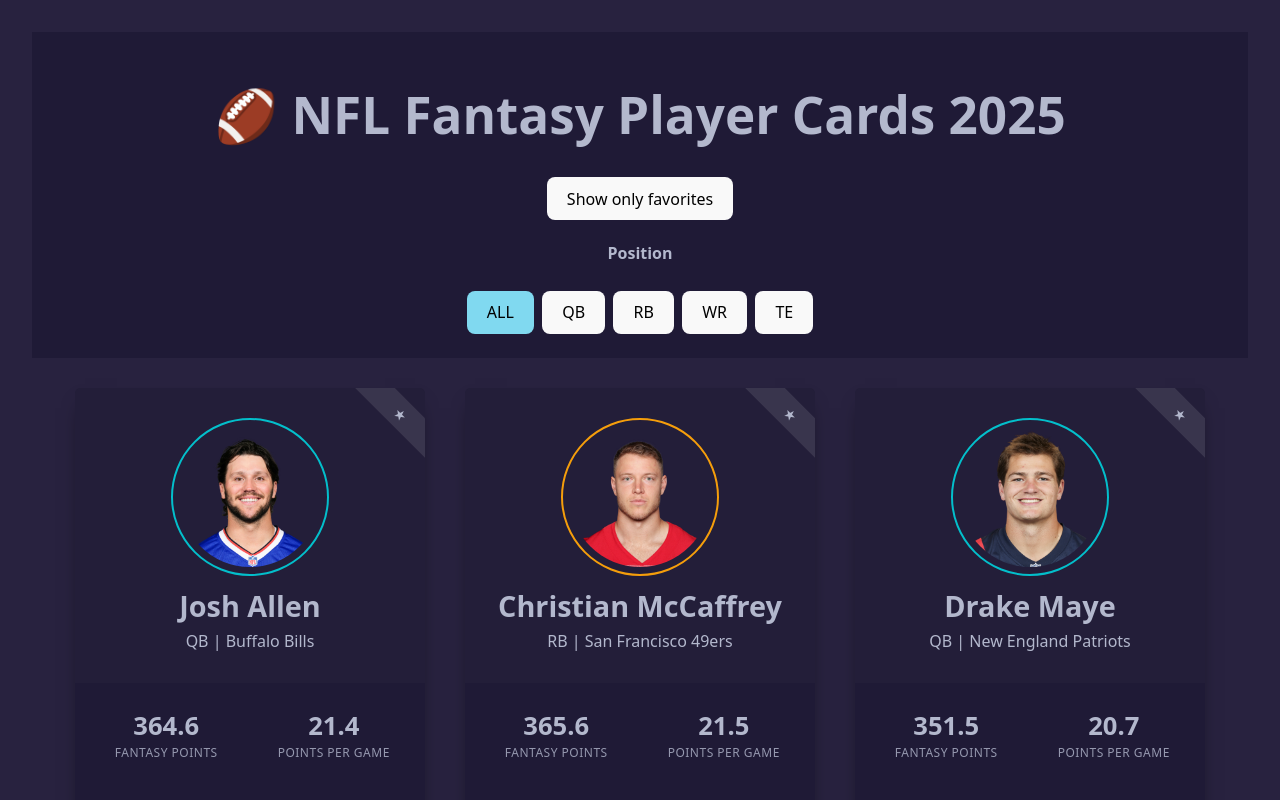
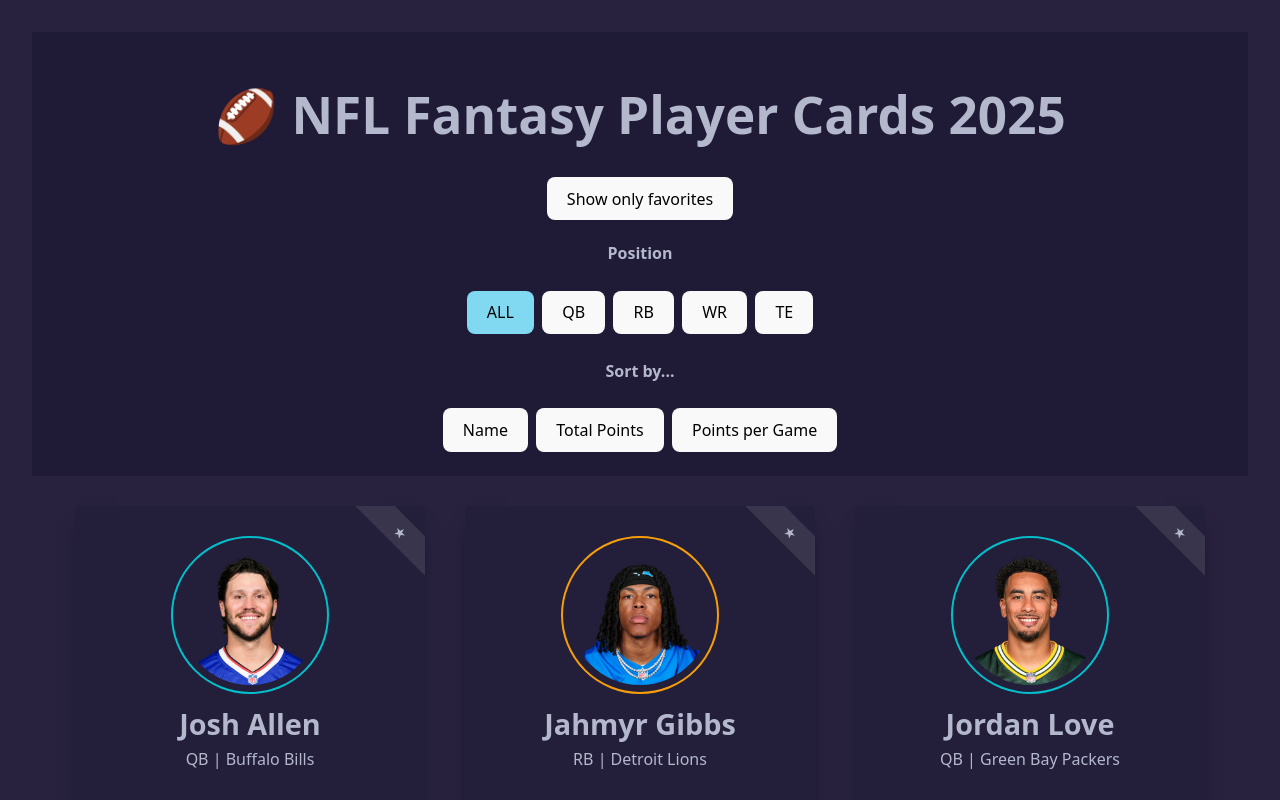
Before and after one commit to krausinski/nfl-fantasy-player-cards-25, a React (Vite) app: page / in a window 1280 px wide. Shown: the top 800 px of the page. Built offline with nearby package versions, Linux system fonts and the light colour scheme.

Commit message:
add sort order button and logic

```diff
--- a/src/App.jsx
+++ b/src/App.jsx
@@ -6,6 +6,7 @@
 import players from "./data/players.js"
 import PlayerCard from './components/PlayerCard.jsx'
 import FilterPositionButton from './components/FilterPositionButton.jsx'
+import SortOrderButton from './components/SortOrderButton.jsx'
 
 let renderCount = 0
 
@@ -15,8 +16,10 @@
   const [favorites, setFavorites] = useState([]);
   const [filterFavorites, setFilterFavorites] = useState(false)
   const [filterPosition, setFilterPosition] = useState('all')
+  const [sortOrder, setSortOrder] = useState('alphabetical')
 
   const positions = ['all', 'qb', 'rb', 'wr', 'te']
+  const sortOptions = ['alphabetical', 'totalPoints', 'pointsPerGame']
 
   let playersOutput = players;
 
@@ -26,6 +29,14 @@
 
   if (filterFavorites) {
     playersOutput = playersOutput.filter(p => favorites.includes(p.id))
+  }
+
+  if (sortOrder === 'totalPoints') {
+    playersOutput = playersOutput.toSorted((a,b) => b.fantasyPoints - a.fantasyPoints)
+  } else if (sortOrder === 'pointsPerGame') {
+    playersOutput = playersOutput.toSorted((a,b) => b.fantasyPpg - a.fantasyPpg)
+  } else {
+    playersOutput = playersOutput.toSorted((a,b) => a.name.split(" ")[1].localeCompare(b.name.split(" ")[1]))
   }
 
   renderCount += 1
@@ -61,6 +72,7 @@
         >
           {filterFavorites ? "Show all" : "Show only favorites"}
         </button>
+
         <div className='filter-panel-position'>
           <h4>Position</h4>
           {positions.map((pos, i) => (
@@ -69,6 +81,18 @@
               posValue={pos}
               onClickFilterPos={setFilterPosition}
               isActive={pos === filterPosition}
+            />
+          ))}
+        </div>
+
+        <div className='sort-panel'>
+          <h4>Sort by...</h4>
+          {sortOptions.map((opt, i) => (
+            <SortOrderButton
+              key={i}
+              sortOrderVal={opt}
+              onClickSortOrder={setSortOrder}
+              isActive={opt === sortOrder}
             />
           ))}
         </div>
--- /dev/null
+++ b/src/components/SortOrderButton.jsx
@@ -0,0 +1,26 @@
+const SortOrderButton = ({ sortOrderVal, onClickSortOrder, isActive }) => {
+
+    let label = '';
+
+    if (sortOrderVal === 'totalPoints') {
+        label = 'Total Points'
+    } else if (sortOrderVal === 'pointsPerGame') {
+        label = 'Points per Game'
+    } else {
+        label = 'Name'
+    }
+
+    return(
+        <button
+            style={{
+                margin:4,
+                // backgroundColor: isActive ? "#80d9f0" : "",
+            }}
+            onClick={() => onClickSortOrder(sortOrderVal)}
+        >
+            {label}
+        </button>
+    )
+}
+
+export default SortOrderButton
```
